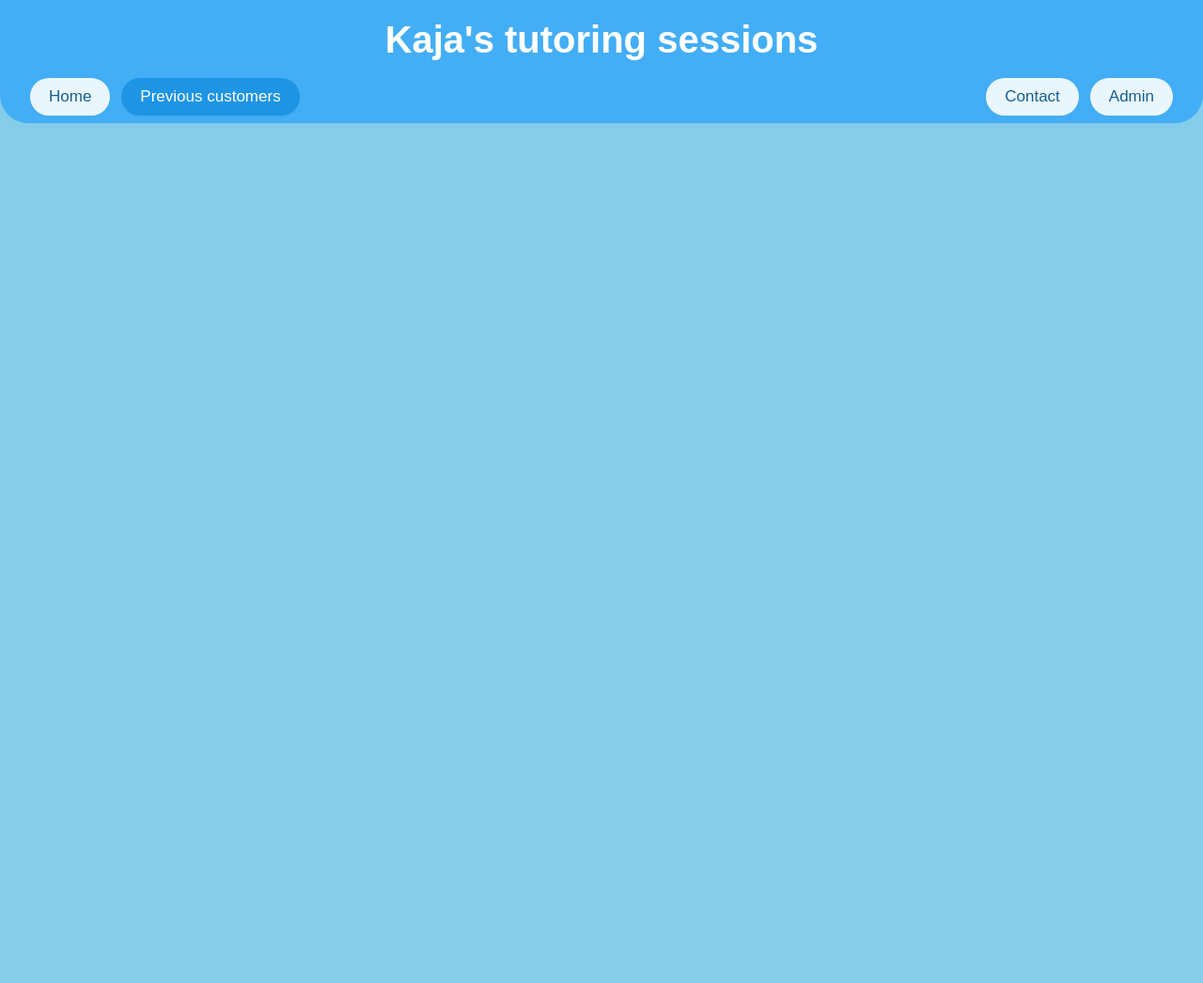
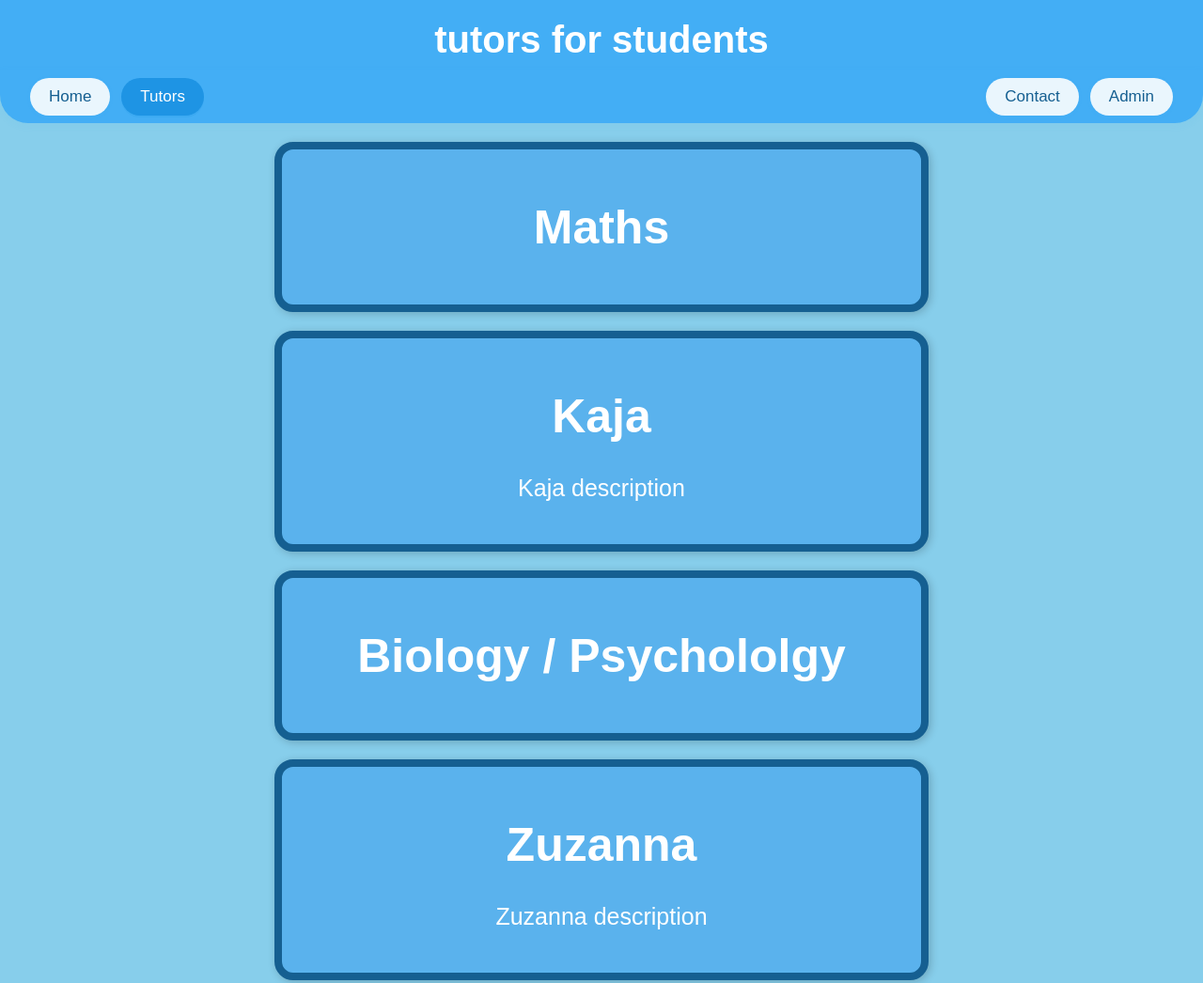
Before and after one commit to filiwal/website-for-my-sister, a website: page kaja-tutoring/public/Tutors.html in a window 1280 px wide. Shown: the top 1046 px of the page at 94% size. Before the commit the page ends 800 px from the top, so only its background shows below. Drawn offline with Linux system fonts and the light colour scheme.

Commit message:
some requested changes from my sister

```diff
--- a/kaja-tutoring/public/prevous_consumers.html
+++ b/kaja-tutoring/public/Tutors.html
@@ -2,7 +2,7 @@
 <html lang="en">
 <head>
   <meta charset="UTF-8">
-  <title>Kaja's tutoring sessions</title>
+  <title>tutors for students</title>
   <style>
     html, body {
       background-color: skyblue;
@@ -106,15 +106,27 @@
     .underline {
       text-decoration: underline;
     }
+    .box {
+      width: 50vw;
+      color: white;
+      background-color: #5ab2ed;
+      border: 8px solid #155f91;
+      padding: 20px;
+      margin: 20px auto;
+      text-align: center;
+      box-shadow: 2px 2px 10px rgba(0, 0, 0, 0.2);
+      border-radius: 20px;
+      font-size: 25px;
+    }
   </style>
 </head>
 <body>
-  <span class="topnav-title">Kaja's tutoring sessions</span>
+  <span class="topnav-title">tutors for students</span>
 
   <div class="topnav">
     <div class="topnav-links">
       <a href="home_page.html">Home</a>
-      <a class="active" href="prevous_consumers.html">Previous customers</a>
+      <a class="active" href="Tutors.html">Tutors</a>
     </div>
 
     <div class="topnav-links right">
@@ -122,5 +134,24 @@
       <a href="admin.html">Admin</a>
     </div>
   </div>
+  <div>
+    <div class="box">
+      <h1>Maths</h1>
+    </div>
+    <div class="box">
+      <h1>Kaja</h1>
+      <p>Kaja description</p>
+    </div>
+    <div class="box">
+      <h1>Biology / Psychololgy</h1>
+  </div>
+  <div>
+    <div class="box">
+      <h1>Zuzanna</h1>
+      <p>Zuzanna description</p>
+  </div>
+  <div>
+
+
 </body>
 </html>
```
Also changed, not shown: kaja-tutoring/public/admin.html (+3 -3 lines), kaja-tutoring/public/contact.html (+4 -9 lines), kaja-tutoring/public/home_page.html (+10 -12 lines).
